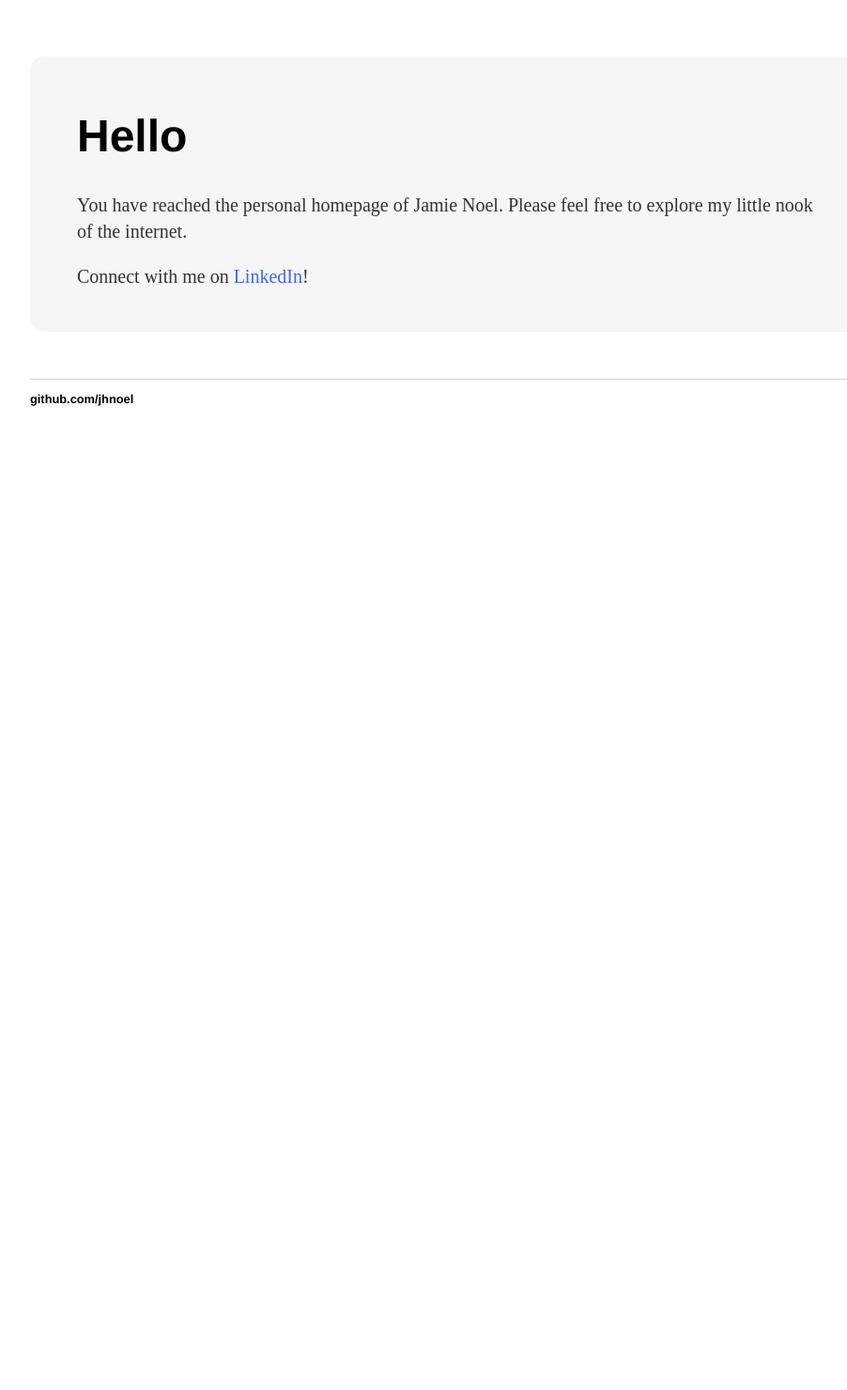
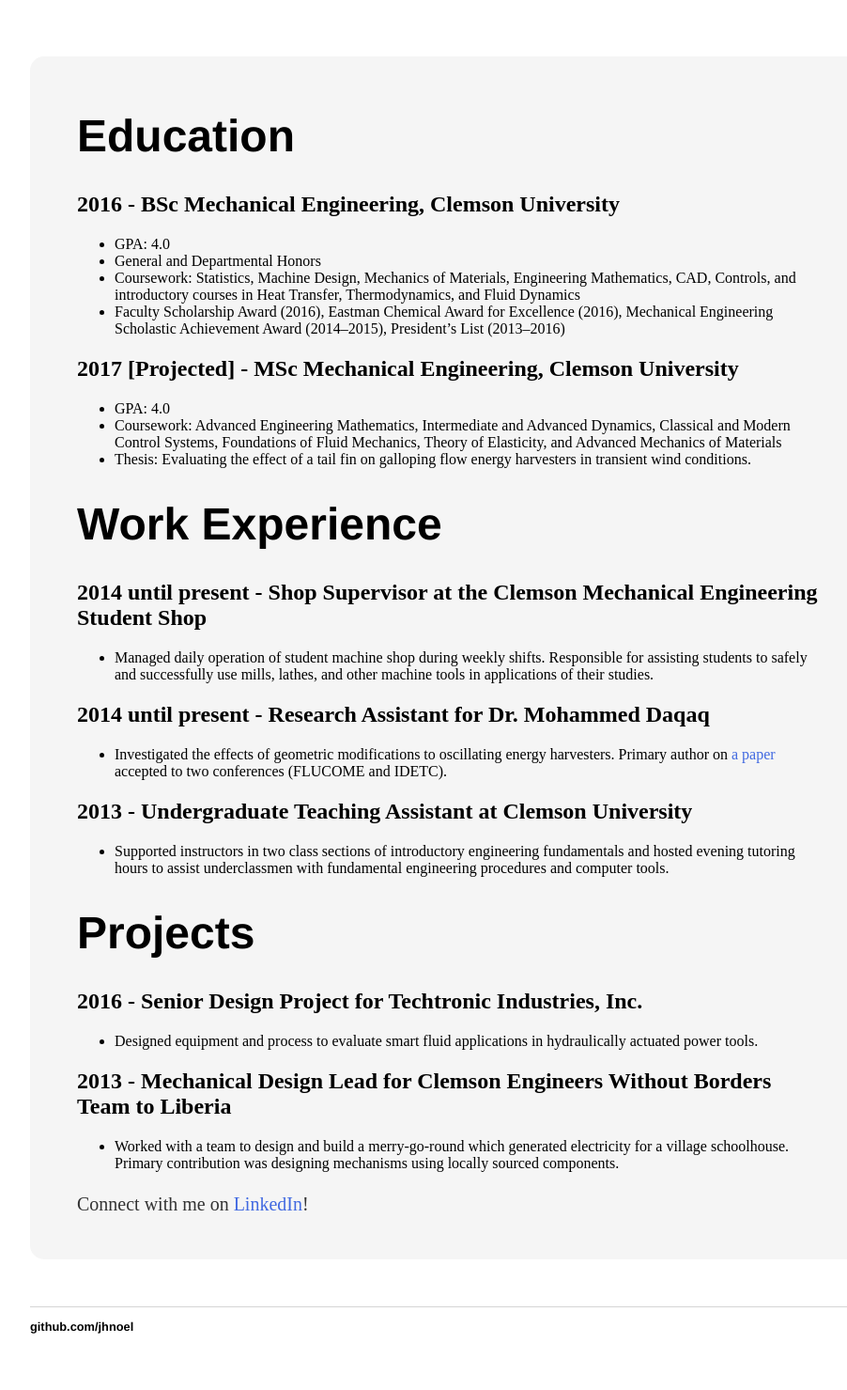
Before and after one commit to jhnoel/jhnoel.github.io, a Jekyll site: the page built from index.html, in a window 1280 px wide. Shown: the whole page at 94% size, without its empty margins (160-1062 px from the left). Built offline with Jekyll 4.4.1, drawn with Linux system fonts in a browser that asks for light colours; before the commit the page ends 900 px from its top, so only the background shows below that.

Commit message:
Update index.html

```diff
--- a/index.html
+++ b/index.html
@@ -1,10 +1,55 @@
 ---
 layout: default
-title: James H Noel
+title: My Curriculum Vitae
 ---
 <div class="blurb">
-	<h1>Hello</h1>
-	<p>You have reached the personal homepage of Jamie Noel. Please feel free to explore my little nook of the internet.</p>
+
+	<h1>Education</h1>
+
+	<h2>2016 - BSc Mechanical Engineering, Clemson University</h2>
+	<ul>
+	  <li>GPA: 4.0</li>
+	  <li>General and Departmental Honors</li>
+	  <li>Coursework:  Statistics, Machine Design, Mechanics of Materials, Engineering Mathematics, CAD, Controls, and introductory courses in Heat Transfer, Thermodynamics, and Fluid Dynamics</li>
+	  <li>Faculty Scholarship Award (2016), Eastman Chemical Award for Excellence (2016), Mechanical Engineering Scholastic Achievement Award (2014–2015), President’s List (2013–2016)</li>
+	</ul>
+
+	<h2>2017 [Projected] - MSc Mechanical Engineering, Clemson University</h2>
+	<ul>
+	  <li>GPA: 4.0</li>
+	  <li>Coursework: Advanced Engineering Mathematics, Intermediate and Advanced Dynamics, Classical and Modern Control Systems, Foundations of Fluid Mechanics, Theory of Elasticity, and Advanced Mechanics of Materials</li>
+	  <li>Thesis: Evaluating the effect of a tail fin on galloping flow energy harvesters in transient wind conditions.</li>
+	</ul>
+
+	<h1>Work Experience</h1>
+
+	<h2>2014 until present - Shop Supervisor at the Clemson Mechanical Engineering Student Shop</h2>
+	<ul>
+	<li>Managed daily operation of student machine shop during weekly shifts. Responsible for assisting students to safely and successfully use mills, lathes, and other machine tools in applications of their studies.</li>
+	</ul>
+
+	<h2>2014 until present - Research Assistant for Dr. Mohammed Daqaq</h2>
+	<ul>
+	<li>Investigated the effects of geometric modifications to oscillating energy harvesters. Primary author on <a href="http://proceedings.asmedigitalcollection.asme.org/proceeding.aspx?articleid=2592060">a paper</a> accepted to two conferences (FLUCOME and IDETC).</li>
+	</ul>
+
+	<h2>2013 - Undergraduate Teaching Assistant at Clemson University</h2>
+
+	<ul>
+	<li>Supported instructors in two class sections of introductory engineering fundamentals and hosted evening tutoring hours to assist underclassmen with fundamental engineering procedures and computer tools.</li>
+	</ul>
+
+	<h1>Projects</h1>
+
+	<h2>2016 - Senior Design Project for Techtronic Industries, Inc.</h2>
+	<ul>
+	<li>Designed equipment and process to evaluate smart fluid applications in hydraulically actuated power tools.</li>
+	</ul>
+
+	<h2>2013 - Mechanical Design Lead for Clemson Engineers Without Borders Team to Liberia</h2>
+	<ul>
+	<li>Worked with a team to design and build a merry-go-round which generated electricity for a village schoolhouse. Primary contribution was designing mechanisms using locally sourced components.</li>
+	</ul>
 
 	<p> Connect with me on <a href="https://www.linkedin.com/in/jamie-noel-5b78a887/">LinkedIn</a>!</p>
 </div><!-- /.blurb -->
```
